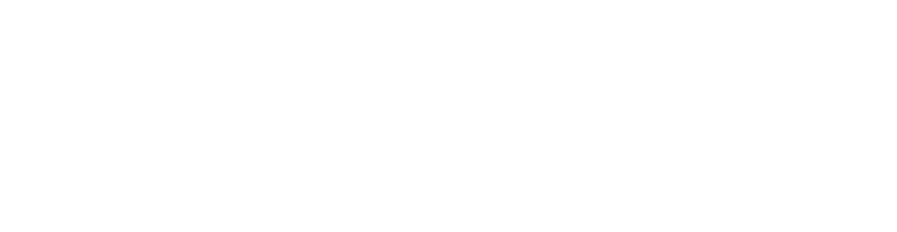
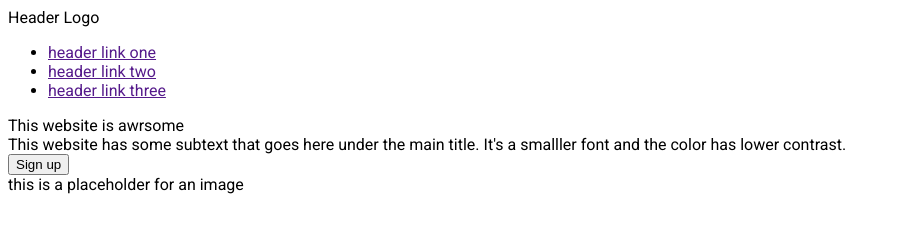
Before and after one commit to Miissy/LandingPage, a plain HTML site: page index.html in a window 1280 px wide. Shown: the whole page, without its empty margins (0-897 px from the left). Drawn offline with Linux system fonts and the light colour scheme.

Commit message:
Added header section with html content

```diff
--- a/index.html
+++ b/index.html
@@ -5,9 +5,44 @@
     <meta charset="UTF-8">
     <title>Landing Page TOP</title>
     <link rel="stylesheet" href="style.css">
+
+    <link href="https://fonts.googleapis.com/css2?family=Roboto:ital@0;1&display=swap" rel="stylesheet">
 </head>
 
 <body>
+    <header>
+        <nav>
+            <div class="left">
+                <div class="logo">
+                    Header Logo
+                </div>
+                <div class="right">
+                    <ul class="links">
+                        <li><a href="">header link one</a></li>
+                        <li><a href="">header link two</a></li>
+                        <li><a href="">header link three</a></li>
+                    </ul>
+                </div>
+            </div>
+        </nav>
+
+        <section class="header-content">
+            <div class="header-content-col">
+                <div class="modal">
+                    <div class="title">This website is awrsome</div>
+                    <div class="text">This website has some subtext that goes here under the main title. It's a smalller
+                        font
+                        and the color has lower contrast.</div>
+                    <button class="sign-up">Sign up</button>
+                </div>
+            </div>
+            <div class="header-content-col">this is a placeholder for an image</div>
+        </section>
+    </header>
+
+    <section>
+
+    </section>
 
 </body>
 
--- a/style.css
+++ b/style.css
@@ -0,0 +1,15 @@
+body {
+    font-family: 'Roboto', sans-serif;
+}
+
+/* Header */
+
+/* header {}
+
+left {}
+
+logo {}
+
+right {}
+
+links {} */
```
